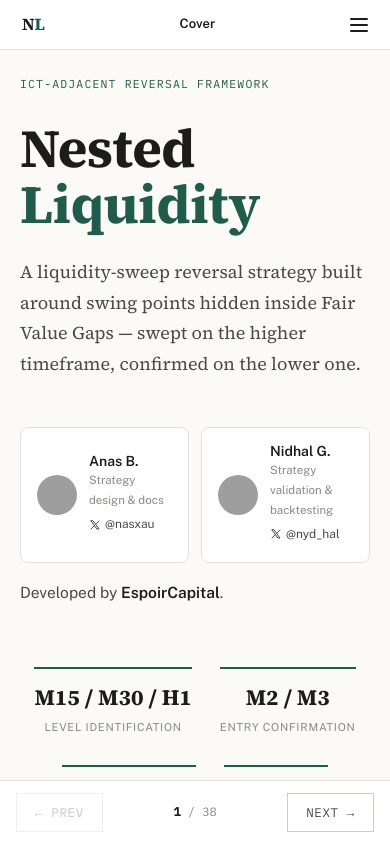
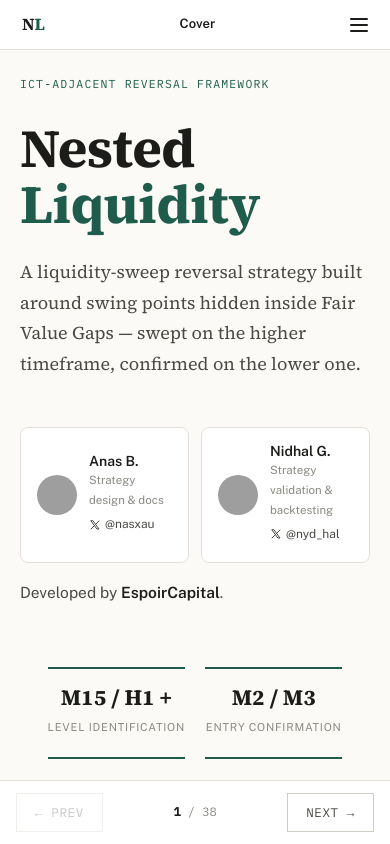
Before and after one commit to EspoirCapital/nested-liquidity, a React (Vite) app: page / in a window 390 px wide. Built offline with nearby package versions, Linux system fonts and the light colour scheme; grey boxes are pictures that could not be loaded.

Commit message:
Fix EV page width, center cover stats on mobile, update cover stats text

```diff
--- a/src/data/pages/start/cover.md
+++ b/src/data/pages/start/cover.md
@@ -22,10 +22,10 @@
       </div>
       <p>Developed by <strong>EspoirCapital</strong>.</p>
       <div class="cover-meta">
-        <div class="cover-stat"><div class="v">M15 / M30 / H1</div><div class="l">Level Identification</div></div>
+        <div class="cover-stat"><div class="v">M15 / H1 +</div><div class="l">Level Identification</div></div>
         <div class="cover-stat"><div class="v">M2 / M3</div><div class="l">Entry Confirmation</div></div>
         <div class="cover-stat"><div class="v">1 – 1.5 RR</div><div class="l">Target Risk:Reward</div></div>
-        <div class="cover-stat"><div class="v">60 – 85%</div><div class="l">Win Rate Range</div></div>
+        <div class="cover-stat"><div class="v">70 – 80%</div><div class="l">Win Rate Range</div></div>
       </div>
 
     </div>
--- a/src/styles.css
+++ b/src/styles.css
@@ -328,11 +328,13 @@
   .page-progress strong{ color: var(--ink); }
 
   /* ---------------- EV CALCULATOR ---------------- */
+  .ev-calculator{ max-width: 620px; width: 100%; }
   .ev-panel{
     border: 1px solid var(--line);
     background: var(--panel);
     padding: 24px 26px;
     margin-bottom: 20px;
+    width: 100%;
   }
   .ev-panel-title{
     font-family: 'IBM Plex Mono', monospace;
@@ -574,8 +576,8 @@
     .main{ padding-top:50px; }
     .content-scroll{ padding:24px 20px 90px; }
     .page-footer-nav{ padding:12px 16px; }
-    .cover-meta{ justify-content: center; }
-    .cover-stat{ text-align: center; }
+    .cover-meta{ display: grid; grid-template-columns: 1fr 1fr; gap: 20px; justify-items: center; max-width: 320px; margin-left: auto; margin-right: auto; }
+    .cover-stat{ text-align: center; width: 100%; }
   }
 
   /* ─── Session Tracker ──────────────────────────────────────────────────── */
```
